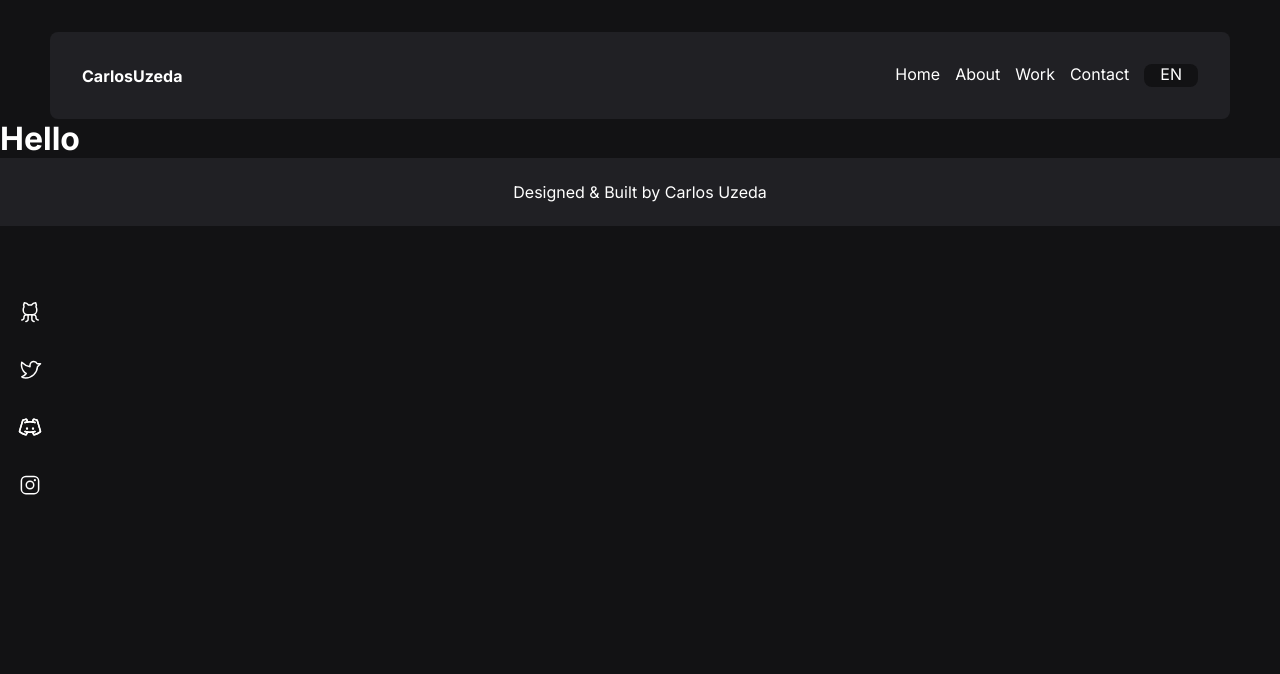
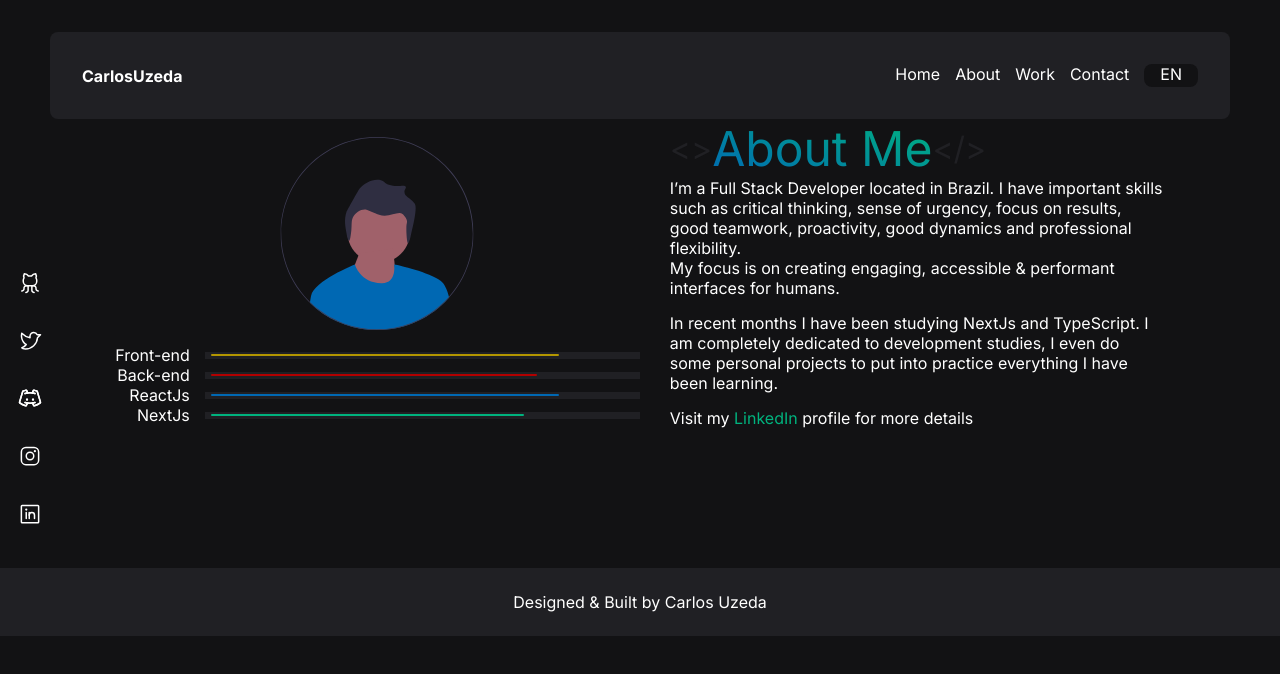
Before and after one commit to carlosuzeda/carlosuzeda-portfolio, a Next.js app: page /about in a window 1280 px wide. Shown: the top 674 px of the page. Built offline with nearby package versions, Linux system fonts and the light colour scheme.

Commit message:
about complete

```diff
--- a/src/components/Header/index.tsx
+++ b/src/components/Header/index.tsx
@@ -32,8 +32,8 @@ onClick={HandleActiveButtonOfMobile}>
 
     <NavContainer className={isNavBar? 'open' : 'close'}>
         <ul>
-            <li><Link href="">{t("home")}</Link></li>
-            <li><Link href="">{t("about")}</Link></li>
+            <li><Link href="/">{t("home")}</Link></li>
+            <li><Link href="/about">{t("about")}</Link></li>
             <li><Link href="">{t("work")}</Link></li>
             <li><Link href="">{t("contact")}</Link></li>
             <button
--- a/src/components/Header/style.ts
+++ b/src/components/Header/style.ts
@@ -72,8 +72,8 @@ export const NavContainer = styled('nav', {
         transition: 'all .2s',
 
         '&:hover':{
-            borderBottom: '3px solid $green-700'
-            }
+          borderBottom: '3px solid $green-700'
+        }
     }
     }
 })
--- a/src/components/SocialMedia/index.tsx
+++ b/src/components/SocialMedia/index.tsx
@@ -1,5 +1,5 @@
 import Link from "next/link"
-import { GithubLogo, TwitterLogo, DiscordLogo, InstagramLogo} from "phosphor-react"
+import { GithubLogo, TwitterLogo, DiscordLogo, InstagramLogo, LinkedinLogo} from "phosphor-react"
 import { SocialMediaContainer } from "./style"
 
 export default function SocialMedia(){
@@ -16,12 +16,22 @@ export default function SocialMedia(){
           <TwitterLogo size={24} />
           </Link>
           </li>
+          <li>
           <Link href="">
           <DiscordLogo size={24} />
           </Link>
+          </li>
+          <li>
           <Link href="">
           <InstagramLogo size={24} />
           </Link>
+        </li>
+         <li>
+          <Link href="">
+          <LinkedinLogo size={24} />
+          </Link>
+         </li>
+
         </ul>
       </SocialMediaContainer>
     )
--- a/src/components/SocialMedia/style.ts
+++ b/src/components/SocialMedia/style.ts
@@ -14,13 +14,20 @@ export const SocialMediaContainer = styled('div', {
         position: 'relative',
         left: 15,
 
-        a: {
-            textDecoration: 'none',
-            color: '$white',
+    li: {
+        transition: 'all .2s',
+    '&:hover': {
+        transform: 'scale(1.5)'
+    }
+    },
 
-            '&:hover': {
-                color: '$green-700'
-            }
+    a: {
+    textDecoration: 'none',
+    color: '$white',
+
+    '&:hover': {
+        color: '$green-700',
         }
     }
+    }
 })
--- a/src/pages/about.tsx
+++ b/src/pages/about.tsx
@@ -1,3 +1,59 @@
-export default function About(){
-    return <h1>Hello</h1>
+import Image from "next/image";
+import Profile from "../assets/profile.svg";
+import Link from "next/link";
+import { Container } from "@/styles/pages/app";
+import { AboutColumn, AboutContainer, SkillsColumn, Status } from "@/styles/pages/about";
+import { FragmentStyle } from "@/styles/pages/app";
+
+export default function About() {
+  return (
+    <Container>
+        <AboutContainer>
+      <SkillsColumn>
+        <Image src={Profile} alt="" />
+        <ul>
+          <li>
+            <span>Front-end</span>
+            <Status color={"yellow"}></Status>
+          </li>
+          <li>
+            <span>Back-end</span>
+            <Status color={"red"}></Status>
+          </li>
+          <li>
+            <span>ReactJs</span>
+            <Status color={"blue"}></Status>
+          </li>
+          <li>
+            <span>NextJs</span>
+            <Status color={"green"}></Status>
+          </li>
+        </ul>
+      </SkillsColumn>
+
+      <AboutColumn>
+        <div>
+        <FragmentStyle>{"<>"}</FragmentStyle><span>About Me</span><FragmentStyle>{"</>"}</FragmentStyle>
+        </div>
+        <p>
+          I’m a Full Stack Developer located in Brazil. I have important skills
+          such as critical thinking, sense of urgency, focus on results, good
+          teamwork, proactivity, good dynamics and professional flexibility.
+        </p>
+        <p>
+          My focus is on creating engaging, accessible & performant interfaces
+          for humans.
+        </p>
+        <p>
+          In recent months I have been studying NextJs and TypeScript. I am
+          completely dedicated to development studies, I even do some personal
+          projects to put into practice everything I have been learning.
+        </p>
+        <p>
+          Visit my <Link href="">LinkedIn</Link> profile for more details
+        </p>
+        </AboutColumn>
+      </AboutContainer>
+    </Container>
+  );
 }
--- a/src/pages/index.tsx
+++ b/src/pages/index.tsx
@@ -2,7 +2,8 @@ import Head from 'next/head'
 import Image from 'next/image'
 import homeDeveloper from '../assets/home-developer.svg'
 import { Container } from '@/styles/pages/app'
-import { ContainerHome, FragmentStyle, InfoHome } from '@/styles/pages/home'
+import { ContainerHome, InfoHome } from '@/styles/pages/home'
+import {FragmentStyle} from '@/styles/pages/app'
 import { Button } from '@/styles/button'
 import { useTranslation } from 'react-i18next'
 
--- /dev/null
+++ b/src/styles/pages/about.ts
@@ -0,0 +1,125 @@
+import { styled } from "..";
+import { keyframes } from '@stitches/react'
+
+const vertMove = keyframes({
+    '0%':
+     {
+        transform: 'translateX(-110%)'
+     },
+    '100%':
+     {
+        transform: 'translateY(0%)'
+     }
+
+  })
+
+export const AboutContainer = styled('main', {
+    display: 'flex',
+    alignItems: 'center',
+    gap: 30,
+    margin: '0 auto',
+    paddingInline: '2rem',
+    marginBottom: 125,
+
+    '@bp1':{
+        flexDirection: 'column',
+        marginBottom: 0,
+    }
+   })
+
+   export const AboutColumn = styled('div', {
+    maxWidth: 495,
+    div:{
+        display: 'flex',
+        alignItems: 'center',
+        span: {
+            fontSize: 48,
+            WebkitBackgroundClip: "text",
+            WebkitTextFillColor: "transparent",
+            backgroundImage: `linear-gradient(
+                19deg, $blue-700 0%, $green-700 100%
+                )`
+        },
+    },
+
+    'p + p':{
+        marginBottom: 15,
+    },
+
+    p:{
+    a:{
+        textDecoration: 'none',
+        color: "$green-700",
+    }
+    }
+   })
+
+
+   export const SkillsColumn = styled('div', {
+    display: 'flex',
+    flexDirection: 'column',
+    alignItems: 'center',
+    gap: 15,
+
+    li:{
+        display: 'flex',
+        alignItems: 'center',
+        justifyContent: 'flex-end',
+        gap: 15,
+    }
+
+   })
+
+   export const Status = styled('div', {
+        width: 435,
+        height: 7,
+        backgroundColor: '$gray-800',
+        overflow: 'hidden',
+        position: 'relative',
+        display: 'flex',
+        alignItems: 'center',
+        justifyContent: 'flex-start',
+        paddingInline: '.4rem',
+        '@bp1':{
+            width: 300,
+        },
+        '&::before': {
+            content: '',
+            width: '97%',
+
+            animation: `${vertMove} 1s ease-in`,
+            height: 2,
+            position: 'absolute',
+            borderRadius: 8,
+            backgroundColor: "$red-700",
+
+        },
+        variants:{
+            color: {
+                yellow: {
+                    '&::before': {
+                        backgroundColor: "$yellow-700",
+                        width: '80%',
+                    },
+                },
+                red: {
+                    '&::before': {
+                        backgroundColor: "$red-700",
+                        width: '75%',
+                    },
+                },
+                blue: {
+                    '&::before': {
+                        backgroundColor: "$blue-700",
+                        width: '80%',
+                    },
+                },
+                green: {
+                    '&::before': {
+                        backgroundColor: "$green-700",
+                        width: '72%',
+                    },
+                },
+              }
+        }
+   })
--- a/src/styles/pages/app.ts
+++ b/src/styles/pages/app.ts
@@ -6,10 +6,15 @@ export const Container = styled('div', {
     alignItems: 'flex-start',
     padding: '0 2rem',
     // justifyContent: 'center',
-    maxHeight: '100vh',
+    // minHeight: '100vh',
 
     '@bp1':{
        marginTop: '2.5rem',
        padding: '2rem',
     }
 })
+
+export const FragmentStyle = styled('div', {
+    fontSize: "2rem",
+    color: "$gray-800"
+   })
--- a/src/styles/pages/home.tsx
+++ b/src/styles/pages/home.tsx
@@ -65,9 +65,3 @@ export const InfoHome = styled('main', {
         },
     }
 })
-
-
-export const FragmentStyle = styled('p', {
- fontSize: "2rem",
- color: "$gray-800"
-})
```
Also changed, not shown: src/assets/profile.svg (added).
